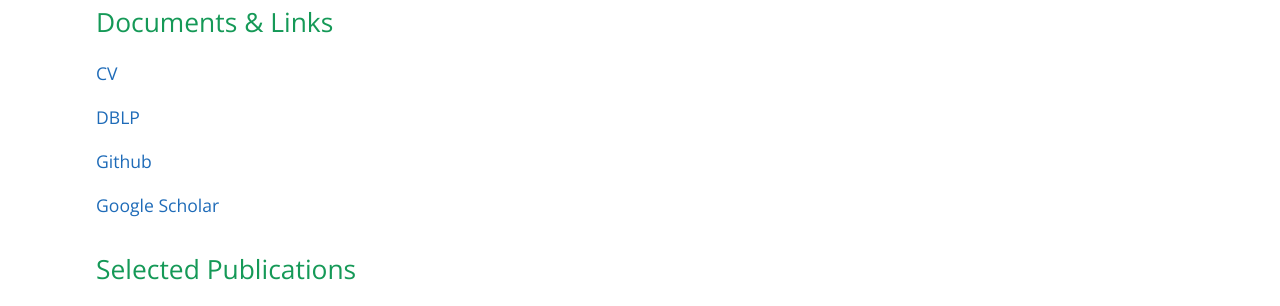
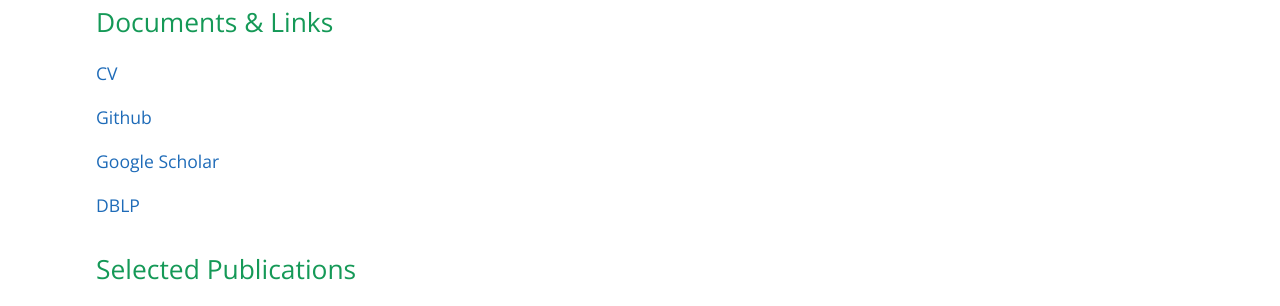
Before and after one commit to ZhimingZhou/zhimingzhou.github.io, a Jekyll site: the page built from index.md, in a window 1280 px wide. Shown: the part 695-1001 px from the top of the page. Built offline with Jekyll 4.4.1, drawn with Linux system fonts in a browser that asks for light colours; comment, search, counter and statistics services are not loaded.

```diff
--- a/index.md
+++ b/index.md
@@ -15,11 +15,11 @@ Zhiming has a broad interest in machine learning and deep learning, and he prefe
 
 [CV](https://raw.githubusercontent.com/ZhimingZhou/zhimingzhou.github.io/master/assets/Zhiming_Zhou_Resume.pdf)
 
-[DBLP](https://dblp.org/pers/hd/z/Zhou:Zhiming)
-
 [Github](https://github.com/ZhimingZhou)
 
 [Google Scholar](https://scholar.google.com/citations?user=b8YJ1EMAAAAJ&hl=en)
+
+[DBLP](https://dblp.org/pers/hd/z/Zhou:Zhiming)
 
 ## Selected Publications
 
```
